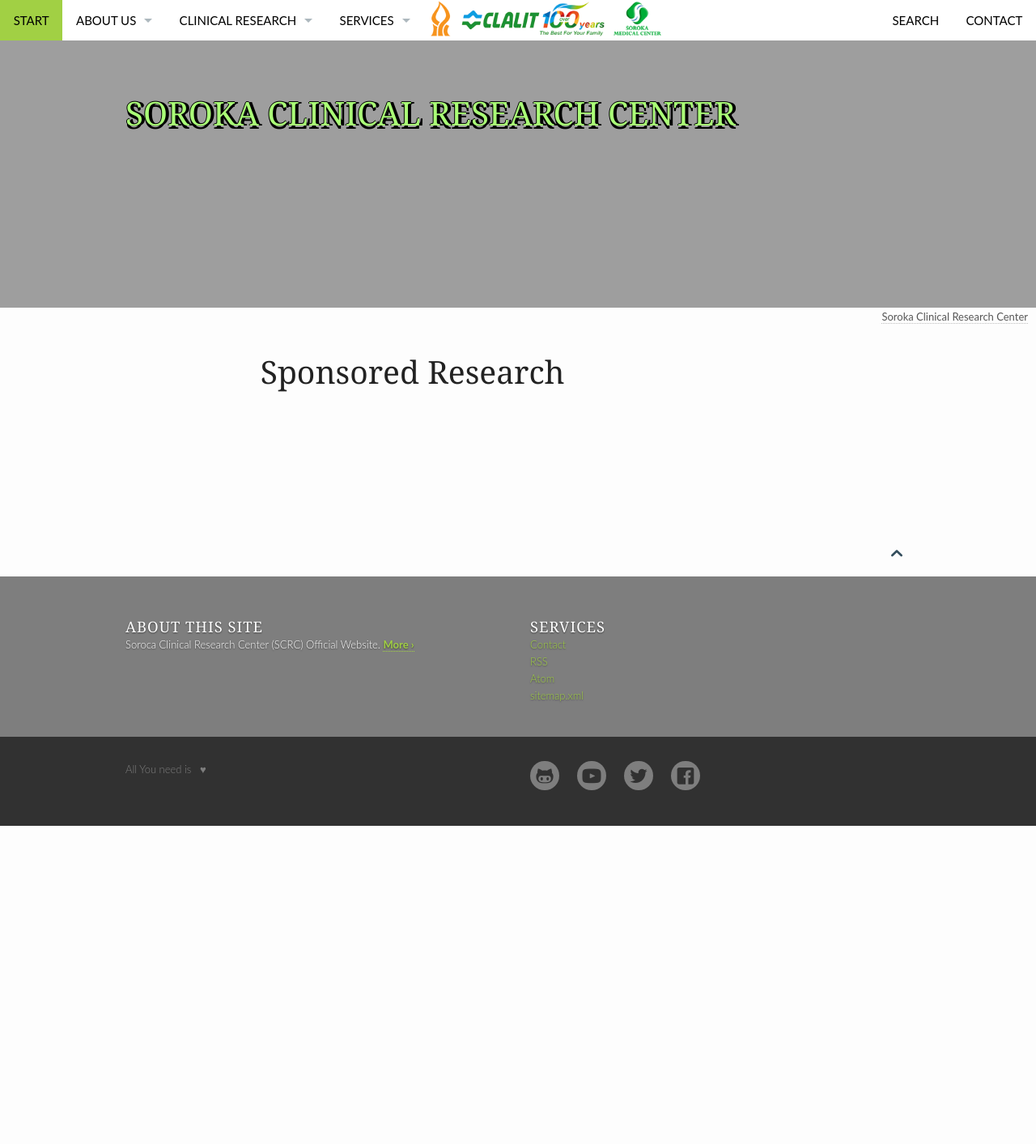
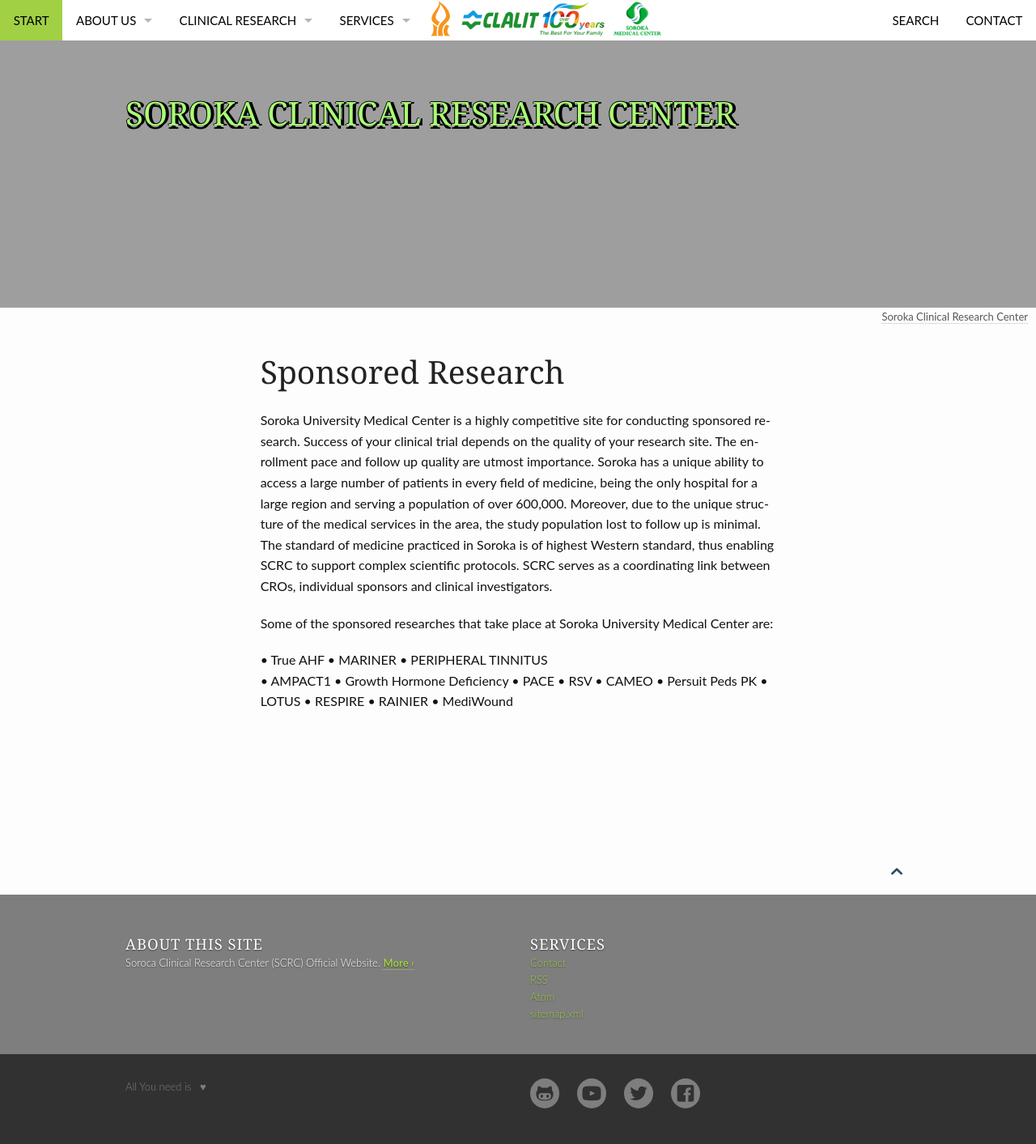
Before and after one commit to vsevkayf/OmarKhayyam, a Jekyll site: the page built from pages/sponsors.md, in a window 1280 px wide. Shown: the whole page at 81% size. Built offline with Jekyll 4.4.1, drawn with Linux system fonts in a browser that asks for light colours; before the commit the page ends 1020 px from its top, so only the background shows below that.

Commit message:
Update sponsors.md

```diff
--- a/pages/sponsors.md
+++ b/pages/sponsors.md
@@ -11,3 +11,21 @@
 teaser: ""
 permalink: "/sponsors/"
 ---
+
+Soroka University Medical Center is a highly competitive site for conducting sponsored research. Success of your clinical trial depends on the quality of your research site. The enrollment pace and follow up quality are utmost importance. Soroka has a unique ability to access a large number of patients in every field of medicine, being the only hospital for a large region and serving a population of over 600,000. Moreover, due to the unique structure of the medical services in the area, the study population lost to follow up is minimal. The standard of medicine practiced in Soroka is of highest Western standard, thus enabling SCRC to support complex scientific protocols. SCRC serves as a coordinating link between CROs, individual sponsors and clinical investigators.
+
+Some of the sponsored researches that take place at Soroka University Medical Center are:
+
+• True AHF
+• MARINER
+• PERIPHERAL TINNITUS
+• AMPACT1
+• Growth Hormone Deficiency
+• PACE
+• RSV
+• CAMEO
+• Persuit Peds PK
+• LOTUS
+• RESPIRE
+• RAINIER
+• MediWound
```
